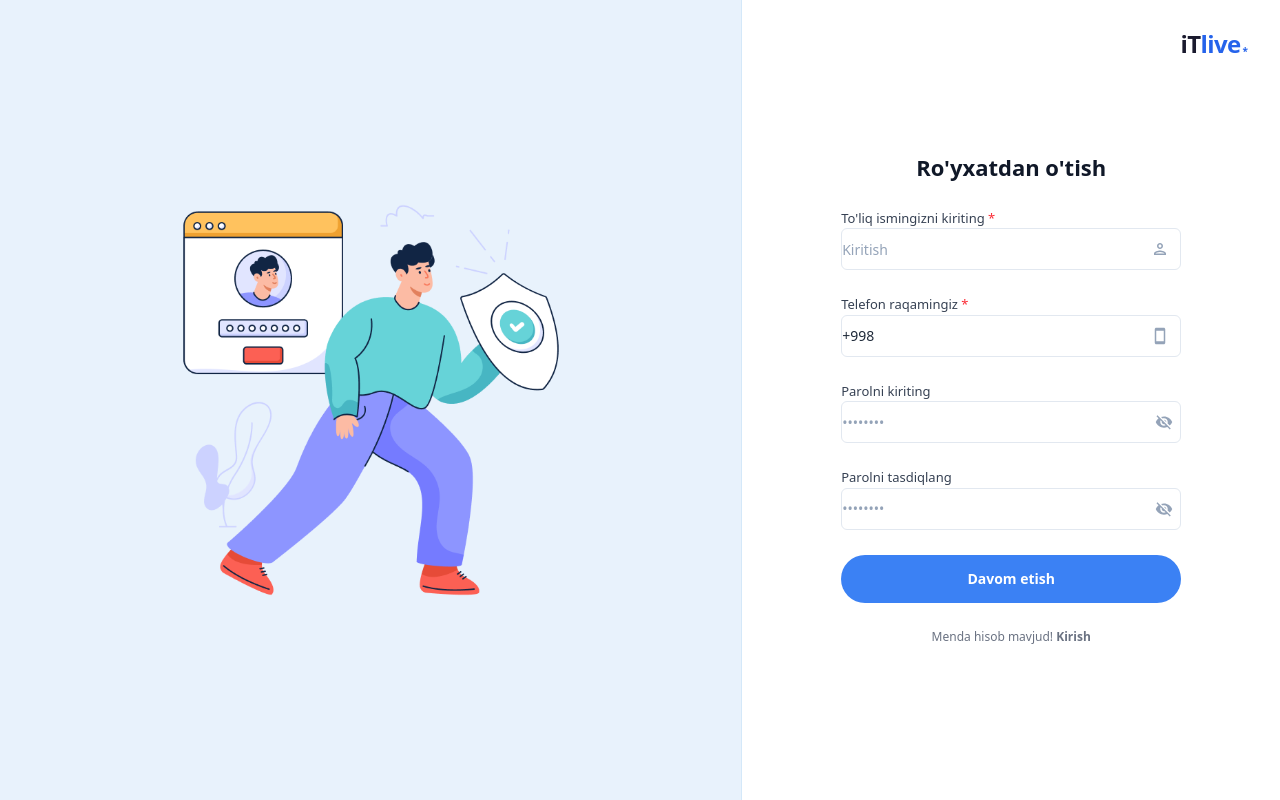
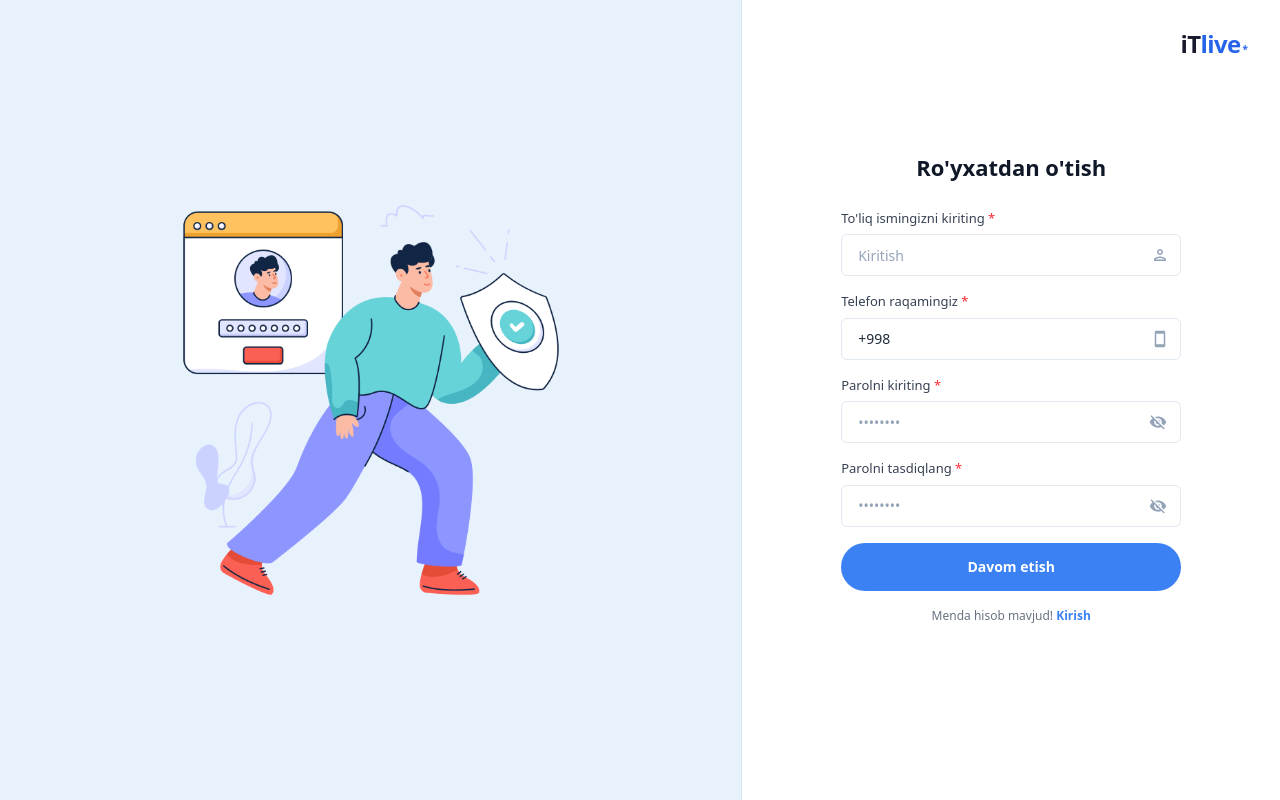
Before and after one commit to omaryazliyev/lms_frontend, a Next.js app: page /register in a window 1280 px wide. Built offline with nearby package versions, Linux system fonts and the light colour scheme.

Commit message:
Optimize vertical spacing in auth forms

```diff
--- a/src/app/globals.css
+++ b/src/app/globals.css
@@ -5,6 +5,7 @@
   --bg-right: #ffffff;
 }
 
+@layer base {
   * {
     box-sizing: border-box;
     margin: 0;
@@ -29,6 +30,7 @@ a {
     color: inherit;
     text-decoration: none;
   }
+}
 
 /* Hide browser native password eye icon */
 input[type="password"]::-ms-reveal,
--- a/src/app/login/page.tsx
+++ b/src/app/login/page.tsx
@@ -145,12 +145,11 @@ export default function Login() {
               Kirish
             </h1>
 
-            <form onSubmit={handleSubmit} className="flex flex-col" style={{ gap: 25 }}>
+            <form onSubmit={handleSubmit} className="flex flex-col" style={{ gap: 16 }}>
               {/* Phone */}
-              <div className="mb-5">
-                <label className="block text-[13px] font-medium text-gray-700 mb-3">
-                  Telefon raqamingiz{" "}
-                  <span className="text-red-500">*</span>
+              <div>
+                <label className="block text-[13px] font-medium text-gray-700 mb-1.5">
+                  Telefon raqamingiz <span className="text-red-500">*</span>
                 </label>
                 <div className="relative flex items-center">
                   <input
@@ -168,8 +167,8 @@ export default function Login() {
               </div>
 
               {/* Password */}
-              <div>
-                <div className="flex justify-between items-center mb-3">
+              <div className="mb-2">
+                <div className="flex justify-between items-center mb-1.5">
                   <label className="block text-[13px] font-medium text-gray-700">
                     Parol
                   </label>
@@ -213,20 +212,13 @@ export default function Login() {
                 }}
                 className="w-full hover:opacity-90 active:scale-[0.98] transition-all text-white font-semibold text-[14px] flex items-center justify-center gap-2 disabled:opacity-60 disabled:cursor-not-allowed cursor-pointer"
               >
-                {loading ? (
-                  <CircularProgress size={18} color="inherit" />
-                ) : (
-                  "Kirish"
-                )}
+                {loading ? <CircularProgress size={18} color="inherit" /> : "Kirish"}
               </button>
 
               {/* Bottom link */}
               <p className="text-center text-[12px] text-gray-500">
                 Menda hisob mavjud emas!{" "}
-                <Link
-                  href="/register"
-                  className="text-[#3b82f6] font-semibold hover:underline"
-                >
+                <Link href="/register" className="text-[#3b82f6] font-semibold hover:underline">
                   Ro'yxatdan o'tish
                 </Link>
               </p>
--- a/src/app/register/page.tsx
+++ b/src/app/register/page.tsx
@@ -141,10 +141,10 @@ export default function Register() {
               Ro'yxatdan o'tish
             </h1>
 
-            <form onSubmit={handleSubmit} className="flex flex-col" style={{ gap: 25 }}>
+            <form onSubmit={handleSubmit} className="flex flex-col" style={{ gap: 16 }}>
               {/* Full Name */}
               <div>
-                <label className="block text-[13px] font-medium text-gray-700 mb-2">
+                <label className="block text-[13px] font-medium text-gray-700 mb-1.5">
                   To'liq ismingizni kiriting <span className="text-red-500">*</span>
                 </label>
                 <div className="relative flex items-center">
@@ -163,7 +163,7 @@ export default function Register() {
 
               {/* Phone */}
               <div>
-                <label className="block text-[13px] font-medium text-gray-700 mb-3">
+                <label className="block text-[13px] font-medium text-gray-700 mb-1.5">
                   Telefon raqamingiz <span className="text-red-500">*</span>
                 </label>
                 <div className="relative flex items-center">
@@ -182,9 +182,9 @@ export default function Register() {
               </div>
 
               {/* Password */}
-              <div className="mb-5">
-                <label className="block text-[13px] font-medium text-gray-700 mb-3">
-                  Parolni kiriting
+              <div>
+                <label className="block text-[13px] font-medium text-gray-700 mb-1.5">
+                  Parolni kiriting <span className="text-red-500">*</span>
                 </label>
                 <div className="relative flex items-center">
                   <input
@@ -209,9 +209,9 @@ export default function Register() {
               </div>
 
               {/* Confirm Password */}
-              <div className="mb-5">
-                <label className="block text-[13px] font-medium text-gray-700 mb-3">
-                  Parolni tasdiqlang
+              <div>
+                <label className="block text-[13px] font-medium text-gray-700 mb-1.5">
+                  Parolni tasdiqlang <span className="text-red-500">*</span>
                 </label>
                 <div className="relative flex items-center">
                   <input
```
Lines whose indentation alone changed are shown as unchanged.
